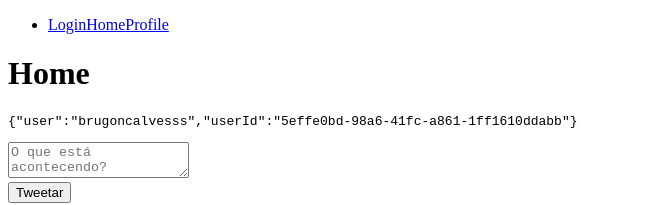
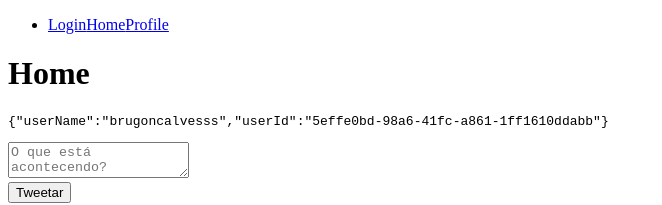
Before and after one commit to brugoncalvesss/twitter-reactjs, a React (Create React App) app: page /home in a window 1280 px wide. Shown: the top 205 px of the page, without its empty margins (0-662 px from the left). Built offline with nearby package versions, Linux system fonts and the light colour scheme.

Commit message:
Feat: add todo list

```diff
--- a/src/components/TweetForm.tsx
+++ b/src/components/TweetForm.tsx
@@ -1,13 +1,13 @@
-import React, { useState } from 'react'
+import React, { useState } from 'react';
 
-const TweetForm = () => {
+const TweetForm = (props: any) => {
 
   const [message, setMessage] = useState('');
 
   const handleSubmit = (event: any) => {
     event.preventDefault();
 
-    console.log('Um nome foi enviado: ' + message);
+    // TODO: save tweet
   }
 
   return (
--- a/src/pages/Home.tsx
+++ b/src/pages/Home.tsx
@@ -10,7 +10,7 @@ const Home = () => {
     <div className="app">
       <h1>Home</h1>
       <pre>{JSON.stringify(user)}</pre>
-      <TweetForm />
+      <TweetForm user={user} />
     </div>
   );
 }
--- a/src/routes/Routes.tsx
+++ b/src/routes/Routes.tsx
@@ -16,8 +16,11 @@ const Routes = () => {
   const [user, setUser] = useState({});
 
   useEffect(() => {
+
+    // TODO: receive data user
+
     const data = {
-      user: 'brugoncalvesss',
+      userName: 'brugoncalvesss',
       userId: '5effe0bd-98a6-41fc-a861-1ff1610ddabb'
     };
     setUser(data);
```
